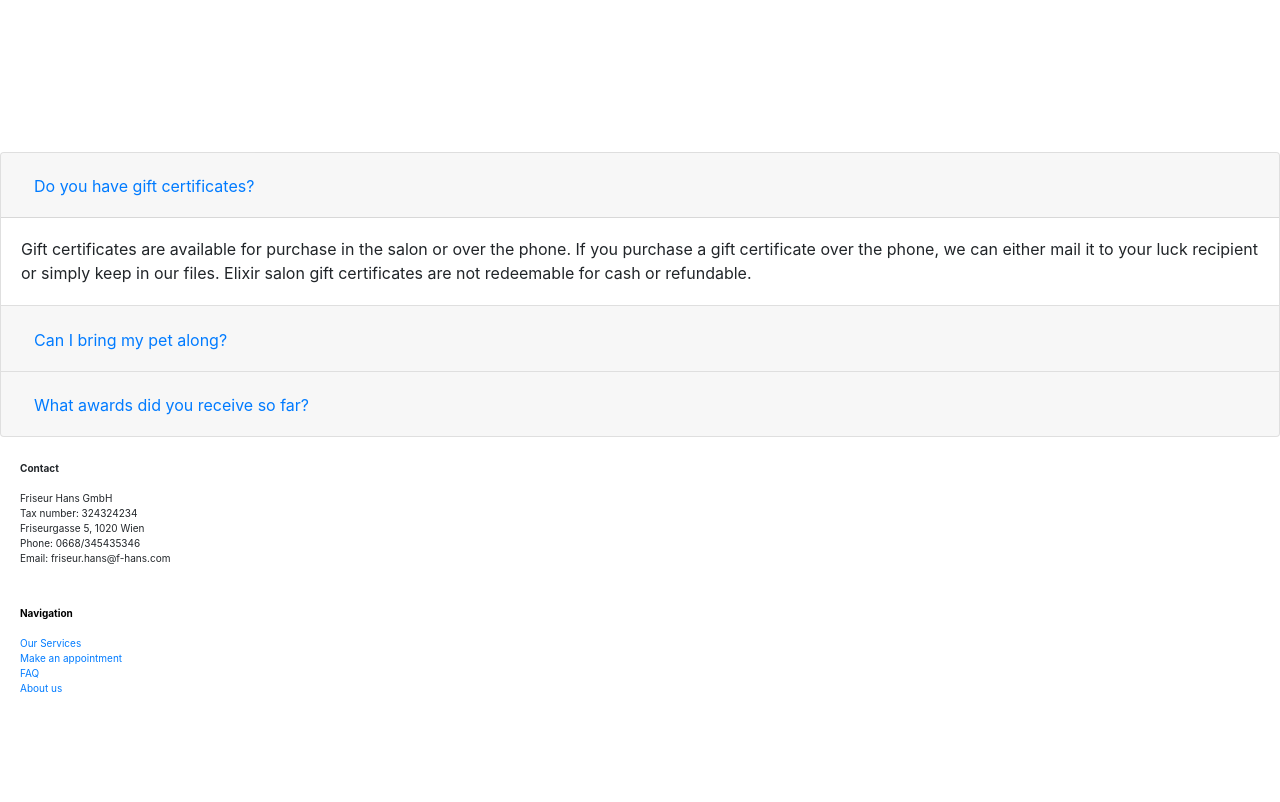
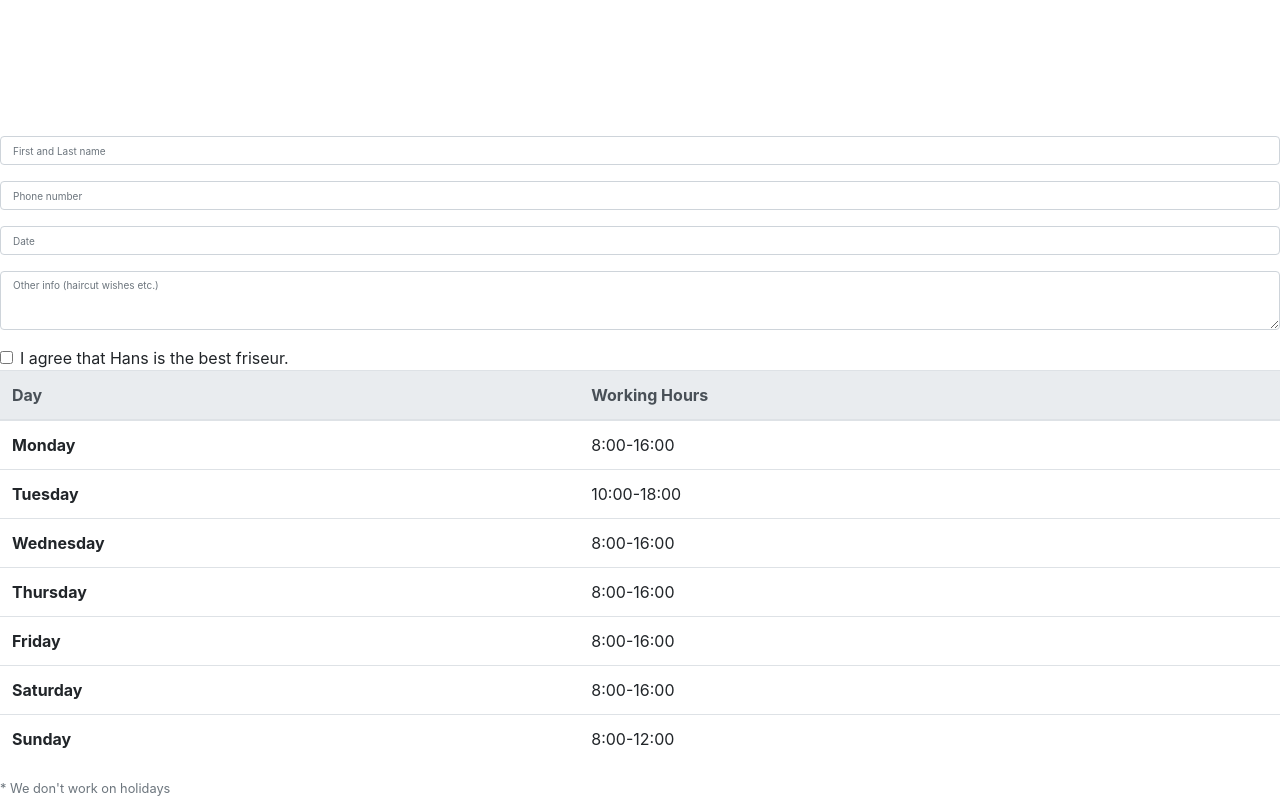
Before and after one commit to anicattu7/hair-salon-updated, a plain HTML site: page index.html in a window 1280 px wide. Shown: the part 620-1422 px from the top of the page. Before the commit the page ends 1332 px from the top, so only its background shows below. Drawn offline with nearby package versions, Linux system fonts and the light colour scheme.

Commit message:
Make an appointment

```diff
--- a/index.html
+++ b/index.html
@@ -103,9 +103,70 @@
 <!--Make an appointment-->
 <div class="appointment" >
   <div class="form">
-
+        <form>
+            <div class="form-group">
+                <input type="text" class="form-control" id="formGroupExampleInput" placeholder="First and Last name">
+            </div>
+            <div class="form-group">
+                <input type="text" class="form-control" id="formGroupExampleInput2" placeholder="Phone number">
+            </div>
+            <div class="form-group">
+                <input type="text" class="form-control" id="formGroupExampleInput2" placeholder="Date">
+            </div>
+            <div class="form-group">
+                <textarea class="form-control" id="exampleFormControlTextarea1" rows="3" placeholder="Other info (haircut wishes etc.)"></textarea>
+            </div>
+            <div class="form-check">
+                <input class="form-check-input" type="checkbox" value="" id="defaultCheck1">
+                <label class="form-check-label" for="defaultCheck1">
+                    I agree that Hans is the best friseur.
+                </label>
+            </div>
+        </form>
   </div>
   <div class="table">
+      <table class="table">
+  <thead class="thead-light">
+    <tr>
+      <th scope="col">Day</th>
+      <th scope="col">Working Hours</th>
+    </tr>
+  </thead>
+  <tbody>
+    <tr>
+      <th scope="row">Monday</th>
+      <td>8:00-16:00</td>
+    </tr>
+    <tr>
+      <th scope="row">Tuesday</th>
+      <td>10:00-18:00</td>
+    </tr>
+    <tr>
+      <th scope="row">Wednesday</th>
+      <td>8:00-16:00</td>
+    </tr>
+  <tr>
+      <th scope="row">Thursday</th>
+      <td>8:00-16:00</td>
+    </tr>
+  <tr>
+      <th scope="row">Friday</th>
+      <td>8:00-16:00</td>
+    </tr>
+  <tr>
+      <th scope="row">Saturday</th>
+      <td>8:00-16:00</td>
+    </tr>
+  <tr>
+      <th scope="row">Sunday</th>
+      <td>8:00-12:00</td>
+    </tr>
+  </tbody>
+</table>
+
+<small  class="form-text text-muted">
+* We don't work on holidays
+</small>
 
   </div>
 </div>
```
